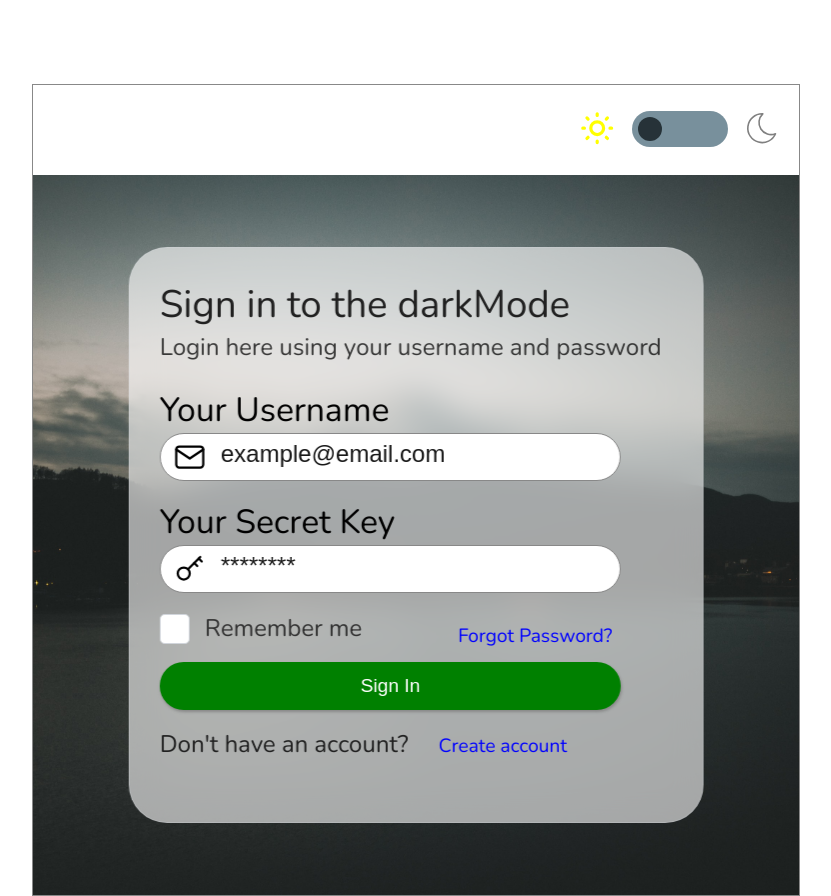
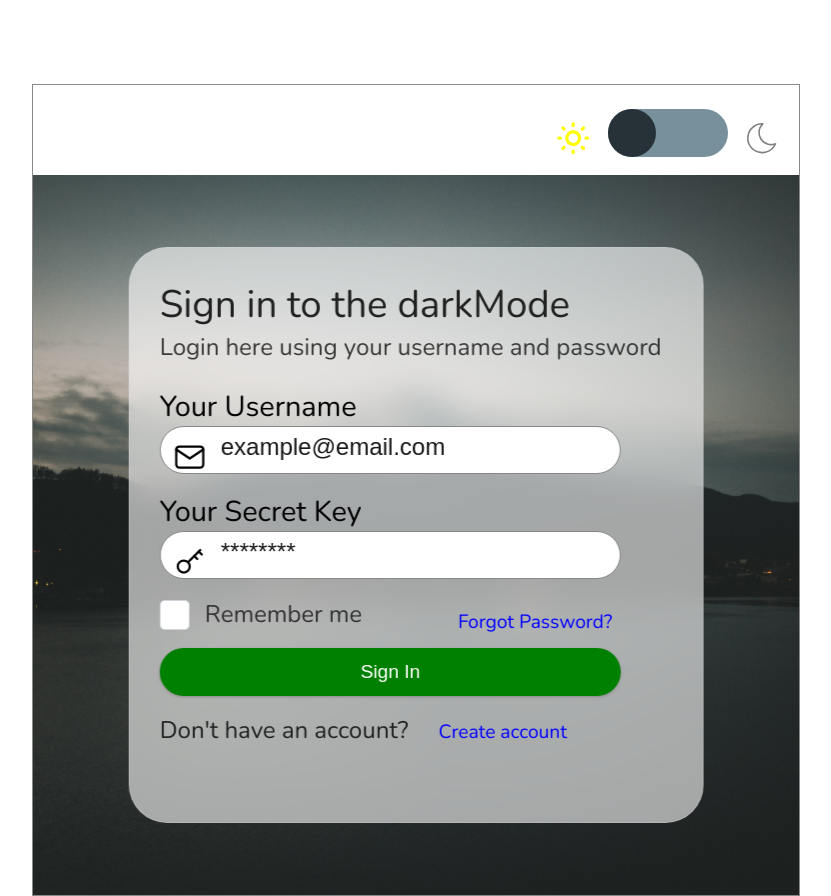
Before and after one commit to tolu-c/darkMode, a plain HTML site: page index.html in a window 1280 px wide. Shown: the whole page, without its empty margins (224-1055 px from the left). Drawn offline with nearby package versions, Linux system fonts and the light colour scheme.

Commit message:
testing switch btn

```diff
--- a/static/scss/components/_card.scss
+++ b/static/scss/components/_card.scss
@@ -48,7 +48,7 @@
     cursor: pointer;
 
     @include respond(xsm) {
-      font-size: 2.8rem;
+      font-size: 2.4rem;
       font-weight: 300;
     }
 
@@ -151,7 +151,7 @@
     font-size: 1.6rem;
     font-weight: 400;
     border-radius: 5rem;
-    box-shadow: 1px 2px 3px #888;
+    box-shadow: 0px 1px 3px #888;
 
     @include respond(xsm) {
       width: 90%;
--- a/static/scss/components/_switchbtn.scss
+++ b/static/scss/components/_switchbtn.scss
@@ -7,6 +7,13 @@
   display: inline-block;
   text-align: right;
   margin: 0 1rem;
+
+  @include respond(xsm) {
+    width: 10rem;
+    height: 4rem;
+    border-radius: 10rem;
+    padding: 0;
+  }
 }
 
 .switch-btn {
@@ -14,9 +21,18 @@
   height: 2rem;
   border-radius: 50%;
   background-color: #263238;
-  transition: all .3s;
+  transition: all .75s;
+
+  @include respond(xsm) {
+    width: 4rem;
+    height: 4rem;
+  }
 }
 
 .right {
-  margin-left: 5rem;
+  margin-left: 6rem;
+
+  @include respond(xsm) {
+    margin-left: 6rem;
+  }
 }
```
Also changed, not shown: static/css/style.css, static/css/style.min.css.
